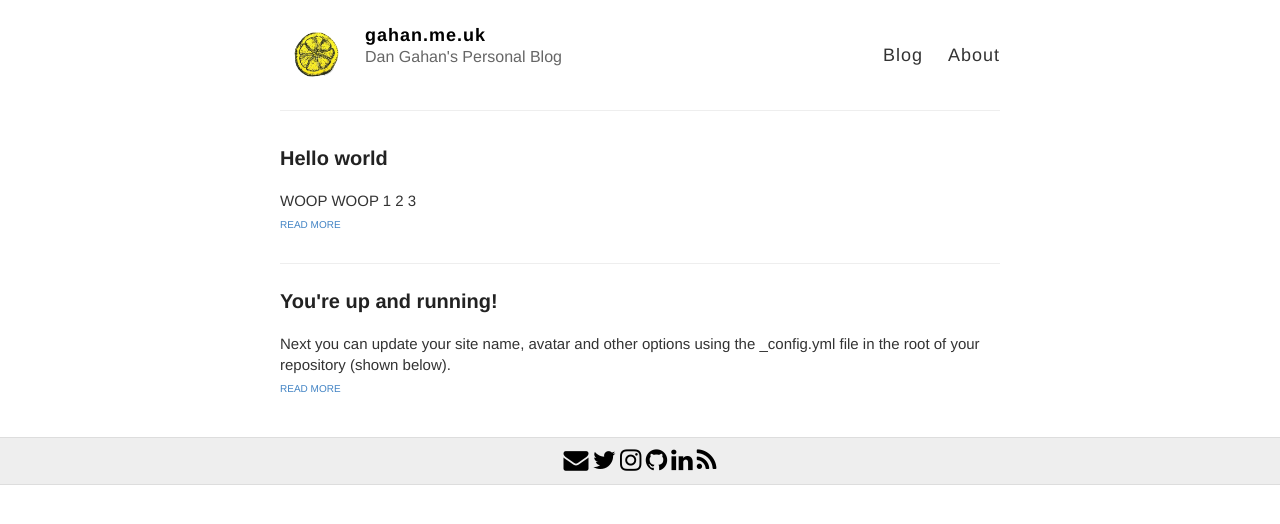
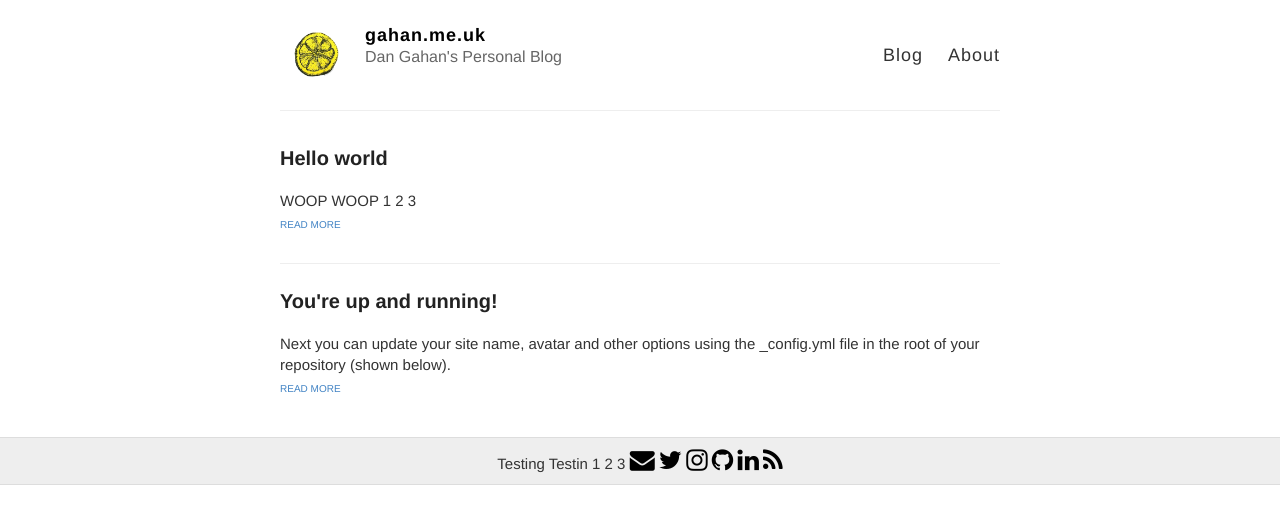
Before and after one commit to DanGahan/DanGahan.github.io, a Jekyll site: the page built from index.html, in a window 1280 px wide. Shown: the top 524 px of the page. Built offline with Jekyll 4.4.1, drawn with Linux system fonts in a browser that asks for light colours.

Commit message:
trying to get footer on all pagesx

```diff
--- a/_layouts/default.html
+++ b/_layouts/default.html
@@ -41,6 +41,7 @@
     <div class="wrapper-footer">
       <div class="container">
         <footer class="footer">
+          Testing Testin 1 2 3
           {% include svg-icons.html %}
         </footer>
       </div>
```
